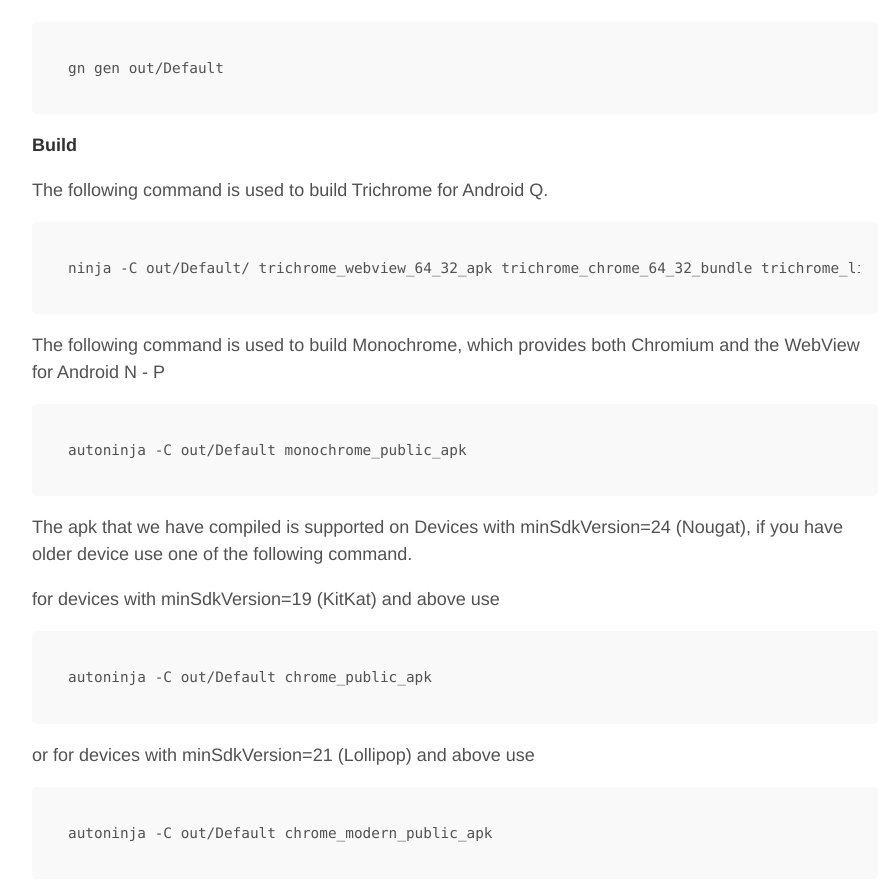
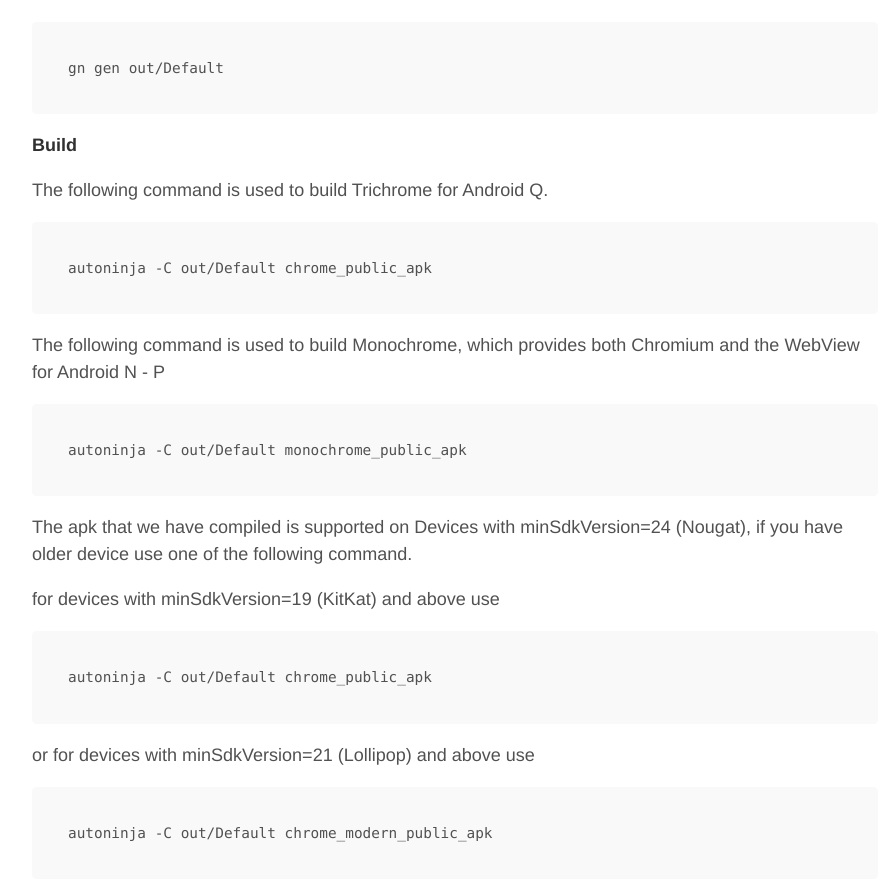
Before and after one commit to ChAndreas/chandreas.github.io, a Jekyll site: the page built from _posts/2019-01-29-build-chromium-android.md, in a window 1280 px wide and 900 px high, scrolled down 1865 px. Shown: the top 881 px of the window, without its empty margins (185-1076 px from the left). Built offline with Jekyll 4.4.1, drawn with Linux system fonts in a browser that asks for light colours.

Commit message:
Update 2019-01-29-build-chromium-android.md

```diff
--- a/_posts/2019-01-29-build-chromium-android.md
+++ b/_posts/2019-01-29-build-chromium-android.md
@@ -77,7 +77,7 @@
 
 The following command is used to build Trichrome for Android Q.
 
-	ninja -C out/Default/ trichrome_webview_64_32_apk trichrome_chrome_64_32_bundle trichrome_library_64_32_apk
+	autoninja -C out/Default chrome_public_apk
 
 The following command is used to build Monochrome, which provides both Chromium and the WebView for Android N - P
 
```
